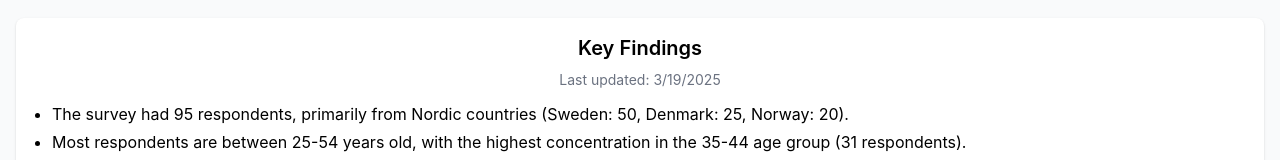
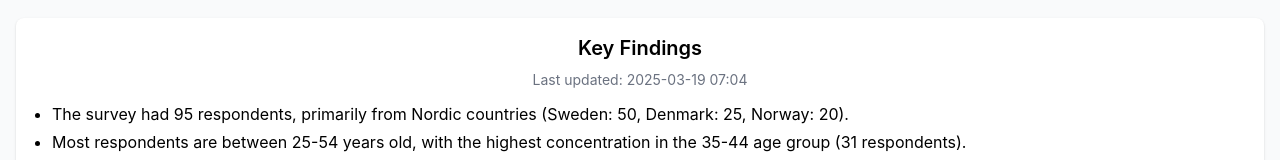
Before and after one commit to americodias/coffee-survey-dashboard, a React (Create React App) app: page / in a window 1280 px wide. Shown: the part 1422-1582 px from the top of the page. Built offline with nearby package versions, Linux system fonts and the light colour scheme.

Commit message:
Changed date format

```diff
--- a/src/CoffeeSurveyDashboard.js
+++ b/src/CoffeeSurveyDashboard.js
@@ -696,7 +696,18 @@ const CoffeeSurveyDashboard = () => {
 
       <div className="p-4 bg-white rounded-lg shadow">
         <h2 className="text-xl font-semibold mb-2">Key Findings</h2>
-        <p className="text-sm text-gray-500 mb-3">Last updated: {new Date().toLocaleDateString()}</p>
+        <p className="text-sm text-gray-500 mb-3">
+          Last updated: {
+            new Date().toLocaleString('sv-SE', {
+              year: 'numeric',
+              month: '2-digit',
+              day: '2-digit',
+              hour: '2-digit',
+              minute: '2-digit',
+              hour12: false
+            }).replace(',', '')
+          }
+        </p>
         <ul className="list-disc pl-5 space-y-1 text-left">
           <li className="text-left">
             The survey had 95 respondents, primarily from Nordic countries (Sweden: 50, Denmark: 25, Norway: 20).
```
